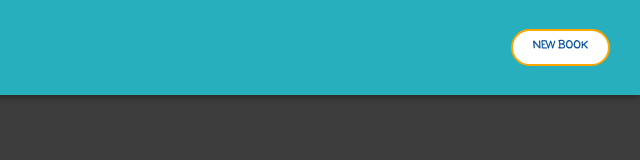
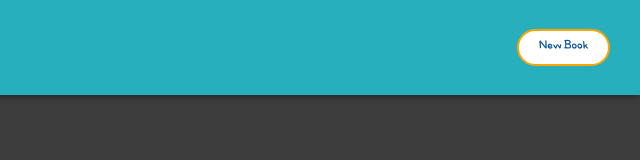
Before and after one commit to Dream1n1/Library, a plain HTML site: page index.html in a window 1280 px wide. Shown: the full height of the page, 640-1280 px from the left. Drawn offline with Linux system fonts and the light colour scheme.

Commit message:
Update button

```diff
--- a/index.html
+++ b/index.html
@@ -11,7 +11,7 @@
 <body>
     <header>
         <h1>My Library</h1>
-        <button class="addBook">NEW BOOK</button>
+        <button class="addBook">New Book</button>
     </header>
     <div class="pop"></div>
     <div class="bookDisplay"></div>
```
